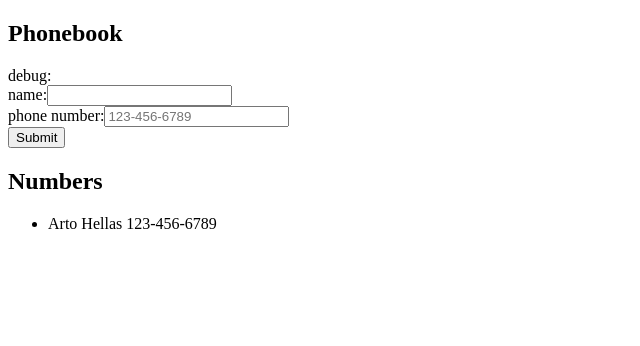
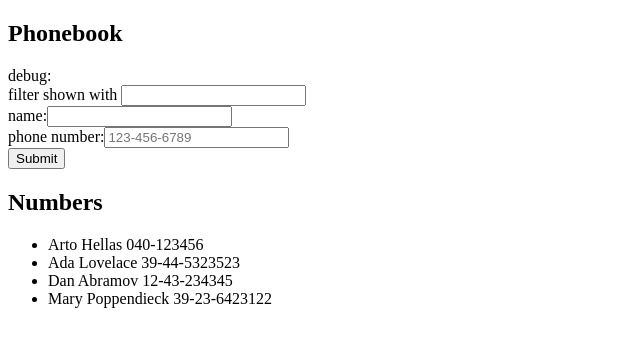
Before and after one commit to theo-mitchell/fullstackopen_submissions, a React (Create React App) app in the folder part2/phonebook/: page / in a window 1280 px wide. Shown: the top 346 px of the page, without its empty margins (0-640 px from the left). Built offline with nearby package versions, Linux system fonts and the light colour scheme.

Commit message:
2.9 done

```diff
--- a/part2/phonebook/src/App.js
+++ b/part2/phonebook/src/App.js
@@ -1,9 +1,16 @@
 import { useState } from "react";
 
 const App = () => {
+  const [searchQuery, setSearchQuery] = useState("");
+
   const [persons, setPersons] = useState([
-    { name: "Arto Hellas", phone: "123-456-6789" },
+    { name: "Arto Hellas", number: "040-123456", id: 1 },
+    { name: "Ada Lovelace", number: "39-44-5323523", id: 2 },
+    { name: "Dan Abramov", number: "12-43-234345", id: 3 },
+    { name: "Mary Poppendieck", number: "39-23-6423122", id: 4 },
   ]);
+
+  const [displayPersons, setDisplayPersons] = useState(persons);
 
   const [newName, setNewName] = useState("");
   const [newPhone, setNewPhone] = useState("");
@@ -11,23 +18,35 @@ const App = () => {
   const clearForm = () => {
     setNewName("");
     setNewPhone("");
-  }
+  };
 
   const handleSubmit = (event) => {
     event.preventDefault();
 
-    const newPerson = { name: newName, phone: newPhone };
+    const newPerson = {
+      name: newName,
+      number: newPhone,
+      id: persons.length + 1,
+    };
     const existingNames = persons.map((person) => person.name);
+
+    console.log("new person is dis", newPerson);
 
     if (existingNames.includes(newPerson.name)) {
       alert(`${newPerson.name} is already added to phonebook`);
-    } else if (newPerson.name === '') {
+    } else if (newPerson.name === "") {
       alert(`name cannot be left blank`);
     } else {
-      setPersons(persons.concat(newPerson));
+      updatePersonData(newPerson, searchQuery);
     }
 
     clearForm();
+  };
+
+  const handleSearchQueryChange = (event) => {
+    const query = event.target.value;
+    setSearchQuery(query);
+    updatePersonData(null, query);
   };
 
   const handleNameChange = (event) => {
@@ -38,18 +57,39 @@ const App = () => {
     setNewPhone(event.target.value);
   };
 
+  const updatePersonData = (newPerson, query) => {
+    const currentPersons = newPerson ? persons.concat(newPerson) : persons;
+    setPersons(currentPersons);
+
+    if (query) {
+      setDisplayPersons(
+        currentPersons.filter((person) =>
+          person.name.toLowerCase().includes(query)
+        )
+      );
+    } else {
+      setDisplayPersons(currentPersons);
+    }
+  };
+
   return (
     <>
       <h2>Phonebook</h2>
-      <div>debug: {newName} {newPhone}</div>
+      <div>
+        debug: {newName} {newPhone}
+      </div>
+      <div>
+        filter shown with{" "}
+        <input
+          type="text"
+          value={searchQuery}
+          onChange={handleSearchQueryChange}
+        />
+      </div>
       <form onSubmit={handleSubmit}>
         <div>
           name:
-          <input
-            type='text'
-            value={newName}
-            onChange={handleNameChange}
-          />
+          <input type="text" value={newName} onChange={handleNameChange} />
         </div>
         <div>
           phone number:
@@ -66,8 +106,10 @@ const App = () => {
       </form>
       <h2>Numbers</h2>
       <ul>
-        {persons.map((person) => (
-          <li key={person.name}>{person.name} {person.phone}</li>
+        {displayPersons.map((person) => (
+          <li key={person.id}>
+            {person.name} {person.number}
+          </li>
         ))}
       </ul>
     </>
```
